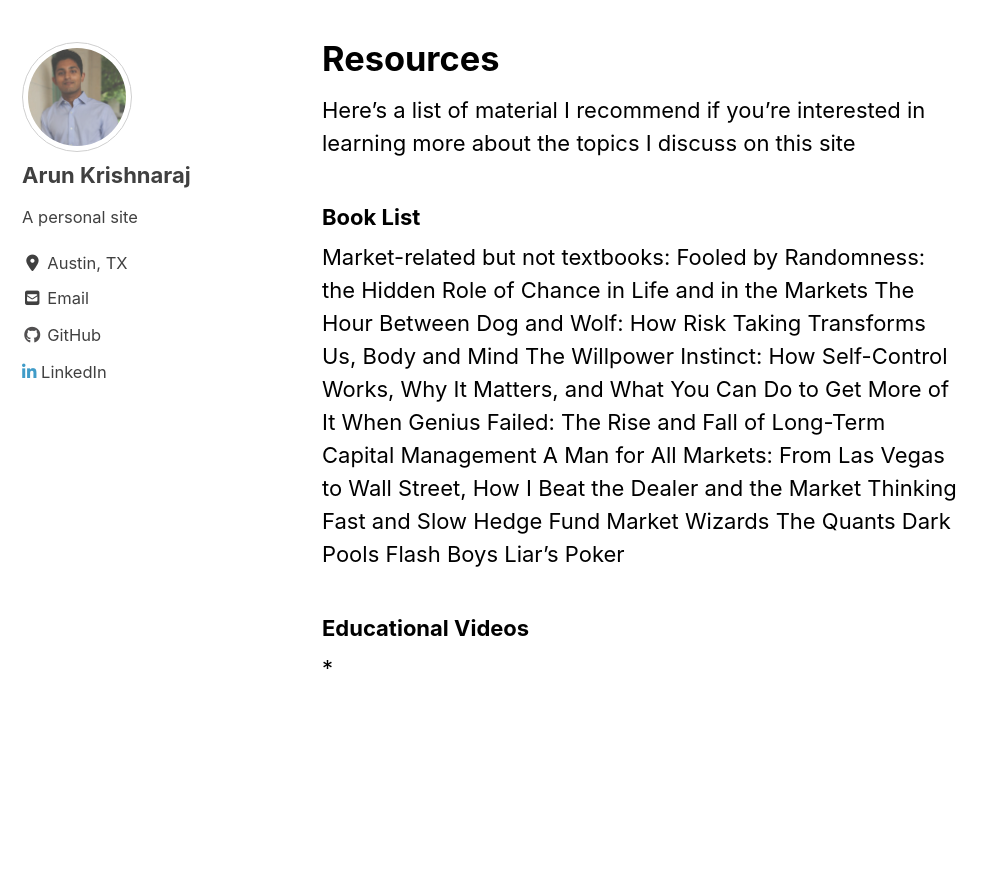
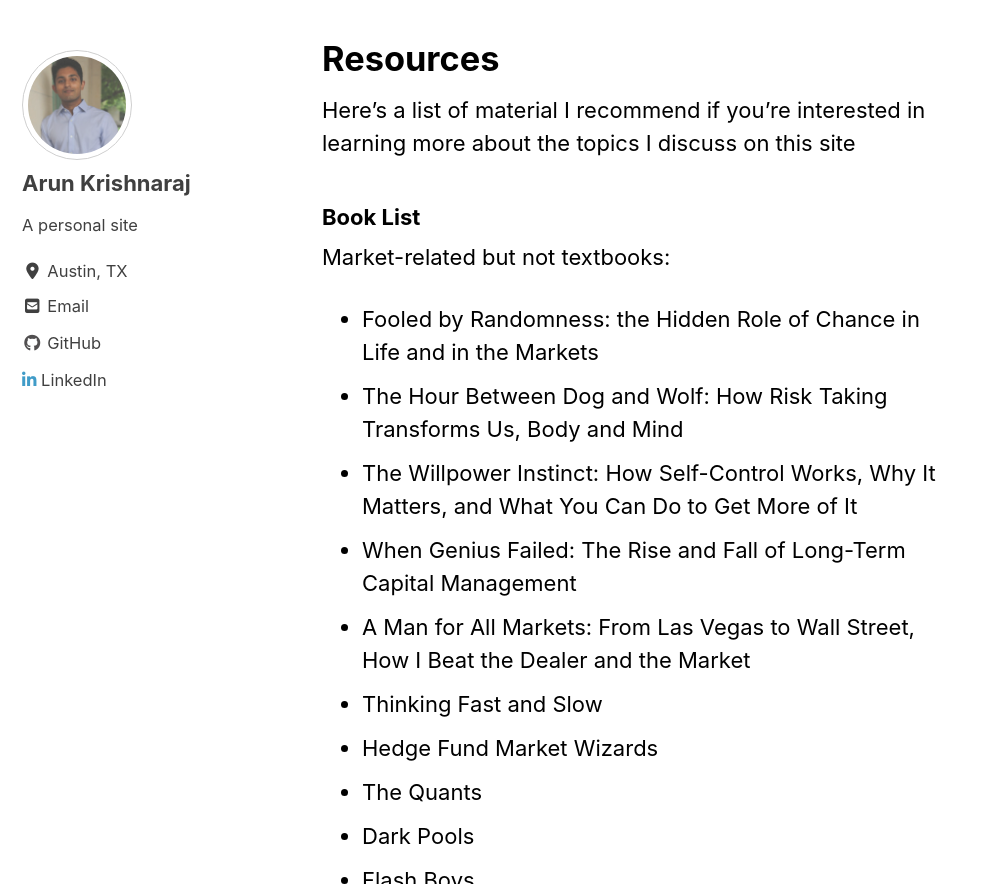
Before and after one commit to arun-krishnaraj/oldsite.github.io, a Jekyll site: the page built from _pages/readinglist.md, in a window 1280 px wide and 900 px high, scrolled down 1057 px, cut to the strip 16-900 px from the top of the window. Shown: the whole strip, without its empty margins (0-996 px from the left). Built offline with Jekyll 4.4.1, drawn with Linux system fonts in a browser that asks for light colours; cached includes are drawn as plain includes; nearby versions of some CDN libraries.

Commit message:
Update readinglist.md
updated reading list format

```diff
--- a/_pages/readinglist.md
+++ b/_pages/readinglist.md
@@ -10,16 +10,15 @@
 
 ### Book List
 Market-related but not textbooks:
-  Fooled by Randomness: the Hidden Role of Chance in Life and in the Markets
-  The Hour Between Dog and Wolf: How Risk Taking Transforms Us, Body and Mind
-  The Willpower Instinct: How Self-Control Works, Why It Matters, and What You Can Do to Get More of It
-  When Genius Failed: The Rise and Fall of Long-Term Capital Management
-  A Man for All Markets: From Las Vegas to Wall Street, How I Beat the Dealer and the Market
-  Thinking Fast and Slow
-  Hedge Fund Market Wizards
-  The Quants
-  Dark Pools
-  Flash Boys
-  Liar's Poker
+  * Fooled by Randomness: the Hidden Role of Chance in Life and in the Markets
+  * The Hour Between Dog and Wolf: How Risk Taking Transforms Us, Body and Mind
+  * The Willpower Instinct: How Self-Control Works, Why It Matters, and What You Can Do to Get More of It
+  * When Genius Failed: The Rise and Fall of Long-Term Capital Management
+  * A Man for All Markets: From Las Vegas to Wall Street, How I Beat the Dealer and the Market
+  * Thinking Fast and Slow
+  * Hedge Fund Market Wizards
+  * The Quants
+  * Dark Pools
+  * Flash Boys
+  * Liar's Poker
 ### Educational Videos
-*
```
